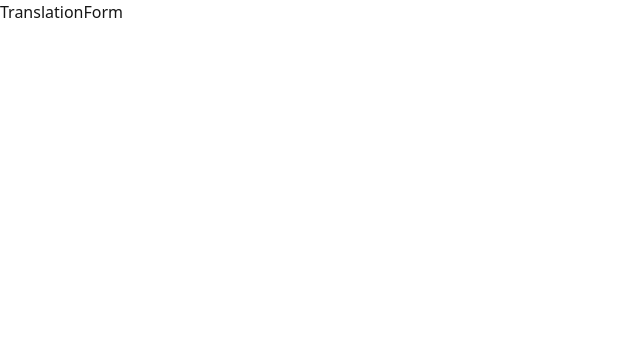
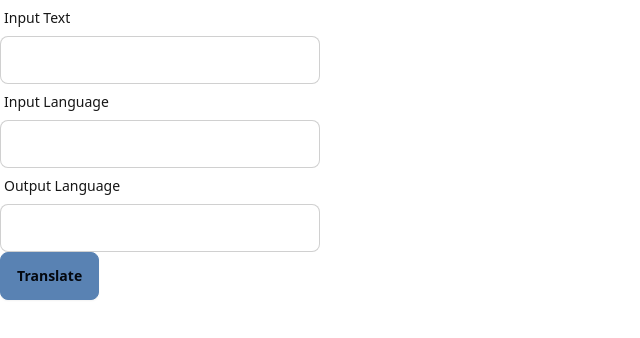
Before and after one commit to promie/cloud-lingo, a Next.js app in the folder frontend/: page / in a window 1280 px wide. Shown: the top 338 px of the page, without its empty margins (0-640 px from the left). Built offline with nearby package versions, Linux system fonts and the light colour scheme.

Commit message:
CL-13 added translate form (only ui)

```diff
--- a/frontend/src/components/TranslationForm.tsx
+++ b/frontend/src/components/TranslationForm.tsx
@@ -4,7 +4,27 @@ import { FC } from 'react'
 
 const TranslationForm: FC = () => {
   return (
-    <div>TranslationForm</div>
+    <div>
+      <label className="form-control w-full max-w-xs">
+        <div className="label">
+          <span className="label-text">Input Text</span>
+        </div>
+        <input type="text" className="input input-bordered w-full max-w-xs" />
+      </label>
+      <label className="form-control w-full max-w-xs">
+        <div className="label">
+          <span className="label-text">Input Language</span>
+        </div>
+        <input type="text" className="input input-bordered w-full max-w-xs" />
+      </label>
+      <label className="form-control w-full max-w-xs">
+        <div className="label">
+          <span className="label-text">Output Language</span>
+        </div>
+        <input type="text" className="input input-bordered w-full max-w-xs" />
+      </label>
+      <button className="btn btn-active btn-primary">Translate</button>
+    </div>
   )
 }
 
```
